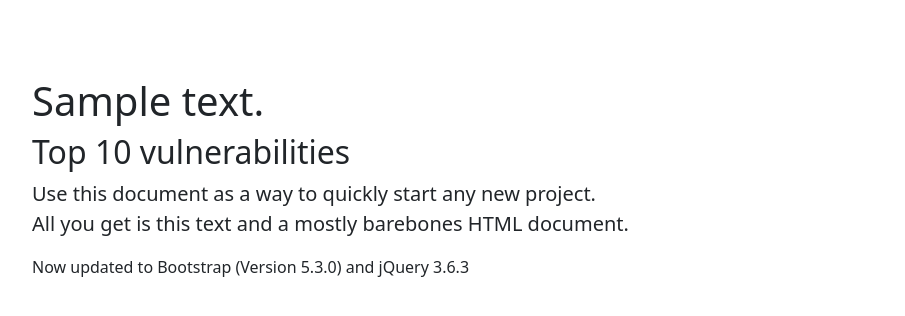
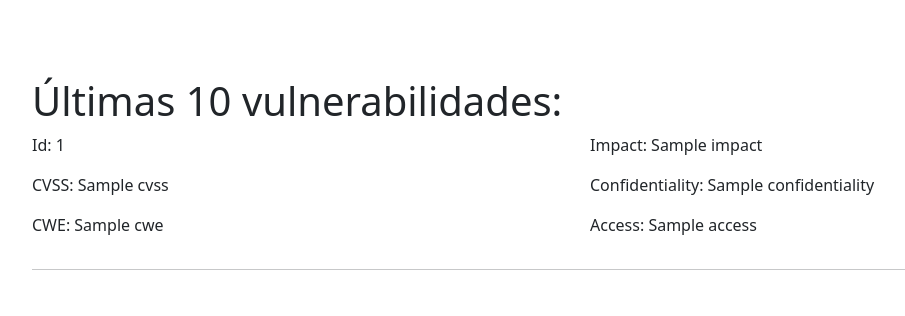
Before and after one commit to lilpah/Practica1SI, a Flask app: template src/templates/top10.html in a window 1280 px wide. Shown: the part 56-372 px from the top of the page, without its empty margins (62-967 px from the left). Run offline with Flask 3, Linux system fonts and the light colour scheme; the template is opened without the code that fills it: most values are stand-ins (such as "Sample title", 1, 10 or a date in 2020); some libraries are stand-ins or nearby versions.

Commit message:
ejercicio 3(vulnerabilidades)

```diff
--- a/src/app.py
+++ b/src/app.py
@@ -2,7 +2,7 @@
 import sqlite3
 
 from flask import Flask, render_template, request
-
+from scriptsPractica1.vulnerabilidades import obtener_ultimas_vulnerabilidades
 
 DEVELOPMENT_ENV = True
 
@@ -29,7 +29,11 @@ def internal_server_error(e):
 
 @app.route("/top10")
 def top10():
-    return render_template("top10.html", app_data=app_data)
+    ultimas_vulnerabilidades = obtener_ultimas_vulnerabilidades()
+    if ultimas_vulnerabilidades is not None:
+        return render_template("top10.html", app_data=app_data, ultimas_vulnerabilidades=ultimas_vulnerabilidades)
+    else:
+        return "Error al obtener las últimas vulnerabilidades.", 500
 
 
 @app.route("/modelosIA")
--- a/src/templates/top10.html
+++ b/src/templates/top10.html
@@ -1,10 +1,28 @@
 {% extends 'layout.html' %}
 
 {% block body %}
-    <h1>{{ app_data['description'] }}</h1>
-    <h2>Top 10 vulnerabilities</h2>
 
-    <p class="lead">Use this document as a way to quickly start any new project.
-        <br> All you get is this text and a mostly barebones HTML document.</p>
-    <div> Now updated to Bootstrap (Version 5.3.0) and jQuery 3.6.3</div>
+      <div class="vulnerabilities">
+        <h1>Últimas 10 vulnerabilidades:</h1>
+        <div class="row">
+            {% for vulnerability in ultimas_vulnerabilidades %}
+                <div class="col-md-6">
+                    <p>Id: {{ vulnerability.id }}</p>
+                    <p>CVSS: {% if vulnerability.cvss is defined and vulnerability.cvss is not none %} {{ vulnerability.cvss }} {% else %} No disponible {% endif %}</p>
+                    <p>CWE: {% if vulnerability.cwe is defined and vulnerability.cwe is not none %} {{ vulnerability.cwe }} {% else %} No disponible {% endif %}</p>
+
+                </div>
+                <div class="col-md-6">
+                    <p>Impact: {% if vulnerability.impact is defined and vulnerability.impact != '' %} {{ vulnerability.impact }} {% else %} No disponible {% endif %}</p>
+                    <p>Confidentiality: {% if vulnerability.confidentiality is defined and vulnerability.confidentiality != '' %} {{ vulnerability.confidentiality }} {% else %} No disponible {% endif %}</p>
+                    <p>Access: {% if vulnerability.access is defined and vulnerability.access != '' %} {{ vulnerability.access }} {% else %} No disponible {% endif %}</p>
+                </div>
+                <div class="col-12">
+                    <hr> <!-- Línea divisoria -->
+                </div>
+            {% endfor %}
+        </div>
+    </div>
+    </div>
+
 {% endblock %}
```
Also changed, not shown: src/scriptsPractica1/vulnerabilidades.py (added, +22 -0 lines).
